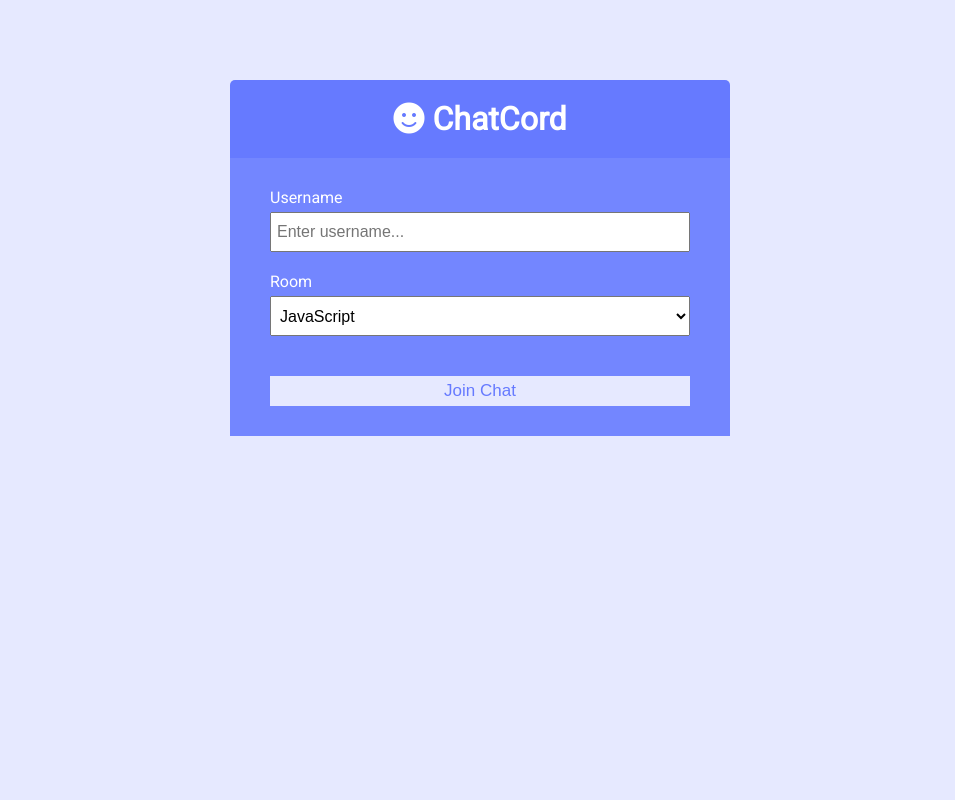
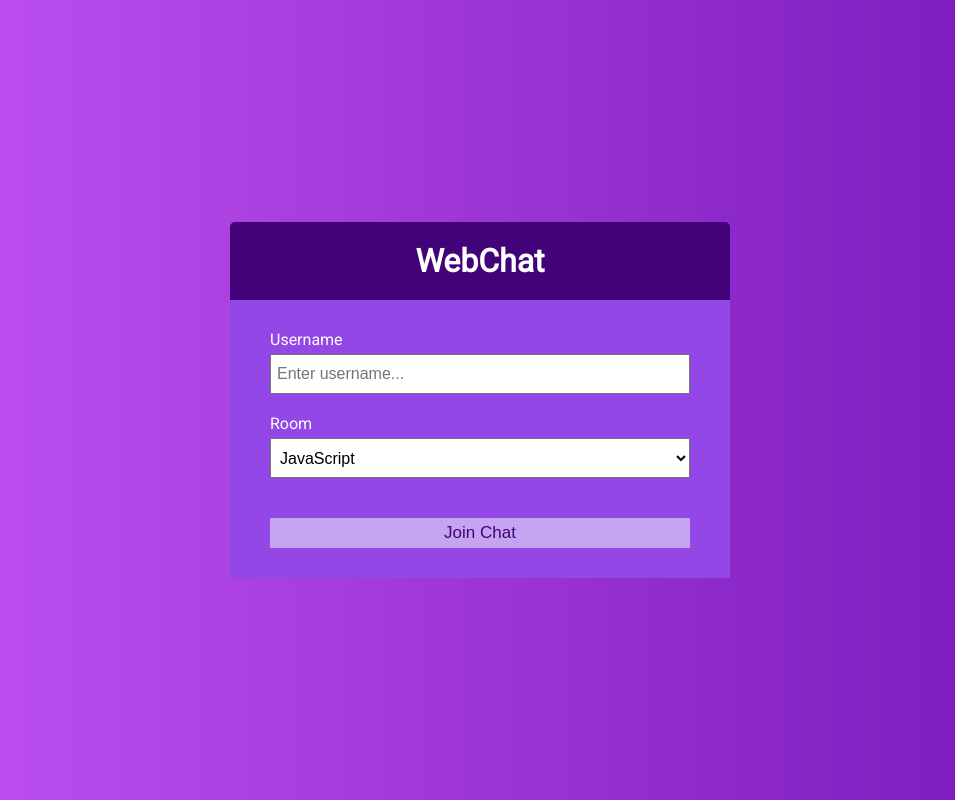
Before and after one commit to jsq1234/Chat-App, a website: page public/index.html in a window 1280 px wide. Shown: the whole page, without its empty margins (160-1115 px from the left). Drawn offline with Linux system fonts and the light colour scheme.

Commit message:
added gradient animation in CSS

```diff
--- a/public/css/style.css
+++ b/public/css/style.css
@@ -1,9 +1,9 @@
 @import url('https://fonts.googleapis.com/css?family=Roboto&display=swap');
 
 :root {
-	--dark-color-a: #667aff;
-	--dark-color-b: #7386ff;
-	--light-color: #e6e9ff;
+	--dark-color-a: #430378;
+	--dark-color-b: #9347e6;
+	--light-color: #c4a4f0;
 	--success-color: #5cb85c;
 	--error-color: #d9534f;
 }
@@ -17,9 +17,24 @@
 body {
 	font-family: 'Roboto', sans-serif;
 	font-size: 16px;
-	background: var(--light-color);
+	background: linear-gradient(90deg, #c555f5, #5a01a2, #5a01a2, #c555f5);
+	background-size: 400% 400%;
+	animation: gradient 5s ease infinite;
 	margin: 20px;
 }
+
+@keyframes gradient {
+	0% {
+		background-position: 0% 50%;
+	}
+	50% {
+		background-position: 100% 50%;
+	}
+	100% {
+		background-position: 0% 50%;
+	}
+}
+
 
 ul {
 	list-style: none;
@@ -128,8 +143,12 @@ a {
 
 /* Join Page */
 .join-container {
-	max-width: 500px;
-	margin: 80px auto;
+	max-width: 800px;
+	min-width: 500px;
+	position: absolute;
+	top: 50%;
+	left: 50%;
+	transform: translate(-50%, -50%);
 	color: #fff;
 }
 
--- a/public/index.html
+++ b/public/index.html
@@ -11,12 +11,12 @@
 			crossorigin="anonymous"
 		/>
 		<link rel="stylesheet" href="css/style.css" />
-		<title>ChatCord App</title>
+		<title>WebChat App</title>
 	</head>
 	<body>
 		<div class="join-container">
 			<header class="join-header">
-				<h1><i class="fas fa-smile"></i> ChatCord</h1>
+				<h1>WebChat</h1>
 			</header>
 			<main class="join-main">
 				<form action="chat.html">
```
Also changed, not shown: server.js (added, +11 -0 lines).
